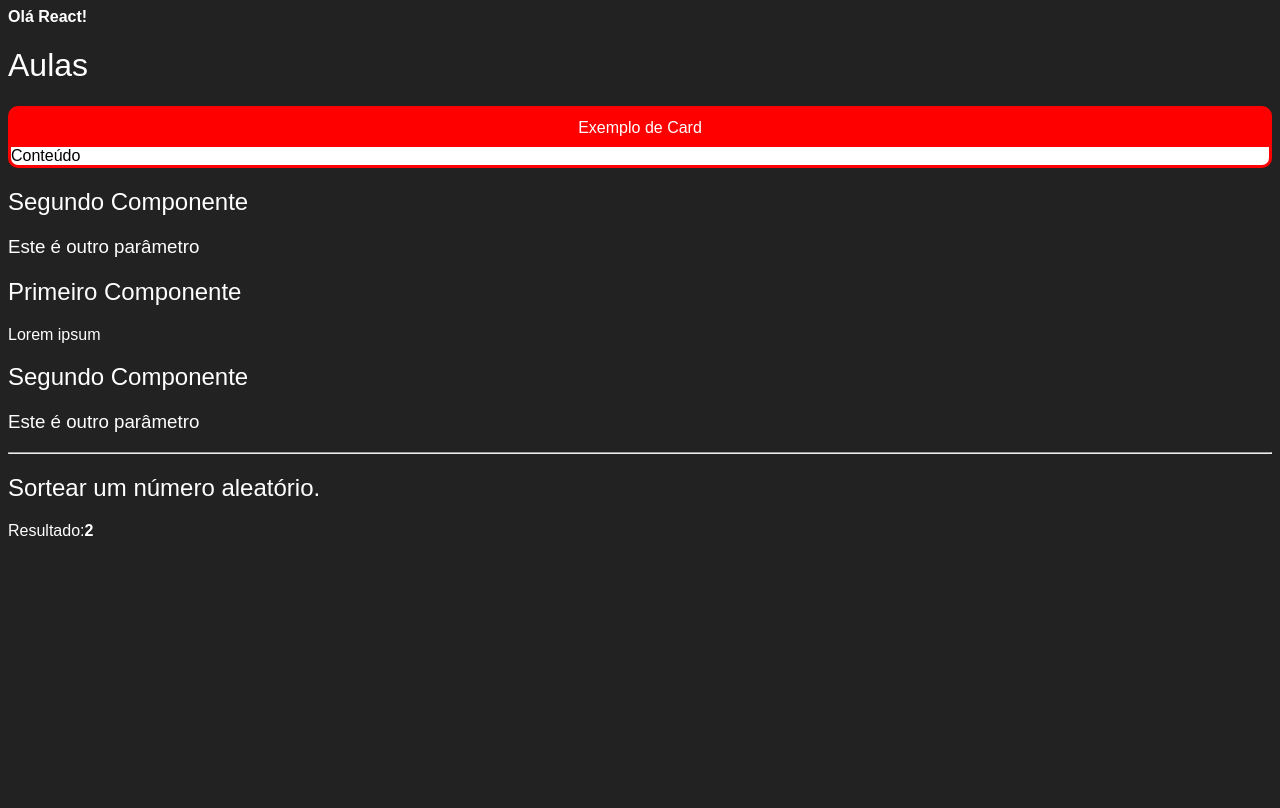
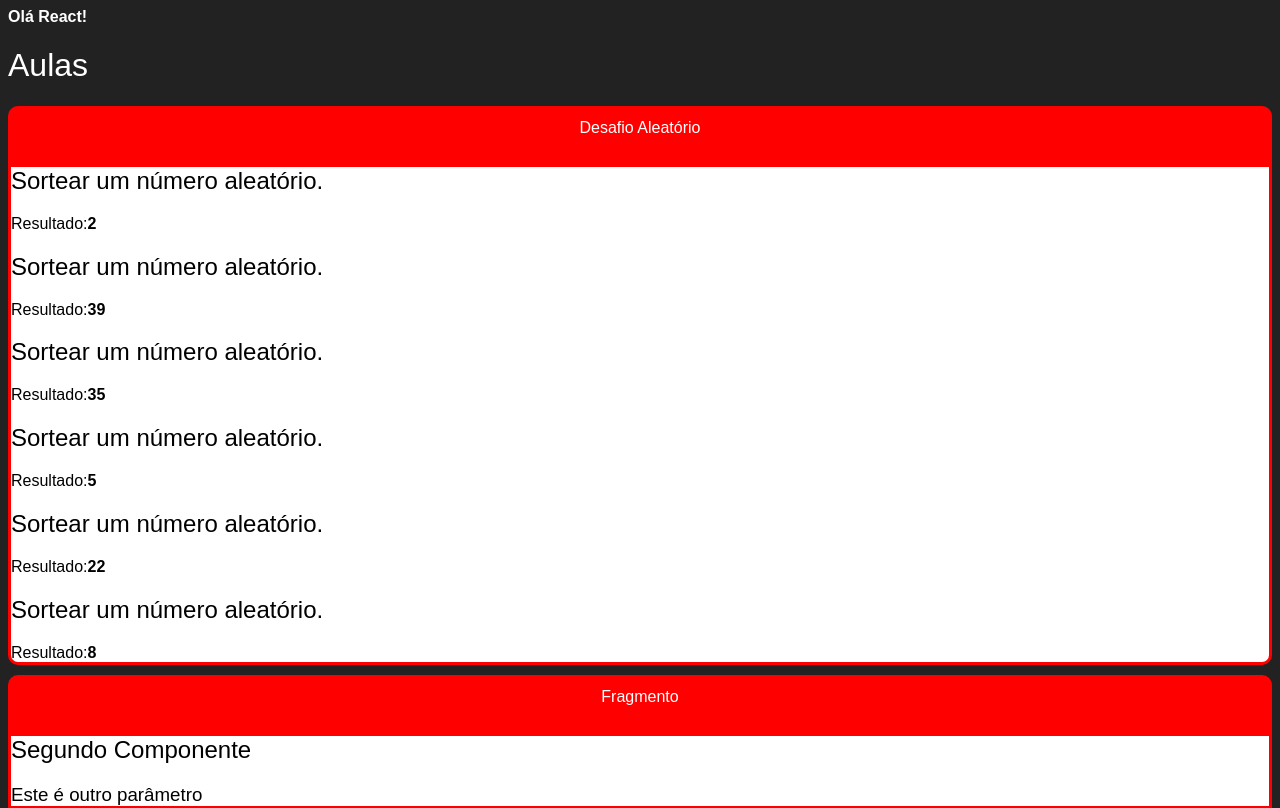
Before and after one commit to fernandosgodoy/TreinamentoReact, a React (Create React App) app: page / in a window 1280 px wide. Shown: the top 808 px of the page. Built offline with nearby package versions, Linux system fonts and the light colour scheme.

Commit message:
customizando a aplicação com os Cards

```diff
--- a/src/App.jsx
+++ b/src/App.jsx
@@ -12,14 +12,29 @@ export default function() {
         <br/>
         <h1>Aulas</h1>
 
-        <Card titulo="Exemplo de Card"></Card>
-        <Fragmento titulo="Segundo Componente"
-            subtitulo="Este é outro parâmetro" />
-        <Primeiro></Primeiro>
-        <ChamaParametro
-            titulo="Segundo Componente"
-            subtitulo="Este é outro parâmetro" />
-        <hr/>
-        <Sortear minimo="1" maximo="60" />
+        <Card titulo="Desafio Aleatório">
+            <Sortear minimo="1" maximo="60" />
+            <Sortear minimo="1" maximo="60" />
+            <Sortear minimo="1" maximo="60" />
+            <Sortear minimo="1" maximo="60" />
+            <Sortear minimo="1" maximo="60" />
+            <Sortear minimo="1" maximo="60" />
+        </Card>
+
+        <Card titulo="Fragmento">
+            <Fragmento titulo="Segundo Componente"
+                subtitulo="Este é outro parâmetro" />
+        </Card>
+
+        <Card titulo="Componente com Parâmetros">
+            <ChamaParametro
+                titulo="Segundo Componente"
+                subtitulo="Este é outro parâmetro" />
+        </Card>
+
+        <Card titulo="Primeiro Componente">
+            <Primeiro></Primeiro>
+        </Card>
+
     </div>
 }
--- a/src/components/layout/Cards.css
+++ b/src/components/layout/Cards.css
@@ -3,7 +3,8 @@
     border: 3px solid red;
     border-radius: 10px;
     overflow: hidden;
-} /*git upda*/
+    margin: 10px 0;
+}
 
 .Card .Title {
     display: flex;
--- a/src/components/layout/Cards.jsx
+++ b/src/components/layout/Cards.jsx
@@ -6,7 +6,9 @@ export default props => {
     return (
         <div className="Card">
             <div className="Title">{props.titulo}</div>
-            <div className="Content">Conteúdo</div>
+            <div className="Content">
+                {props.children}
+            </div>
         </div>
     );
 
```
